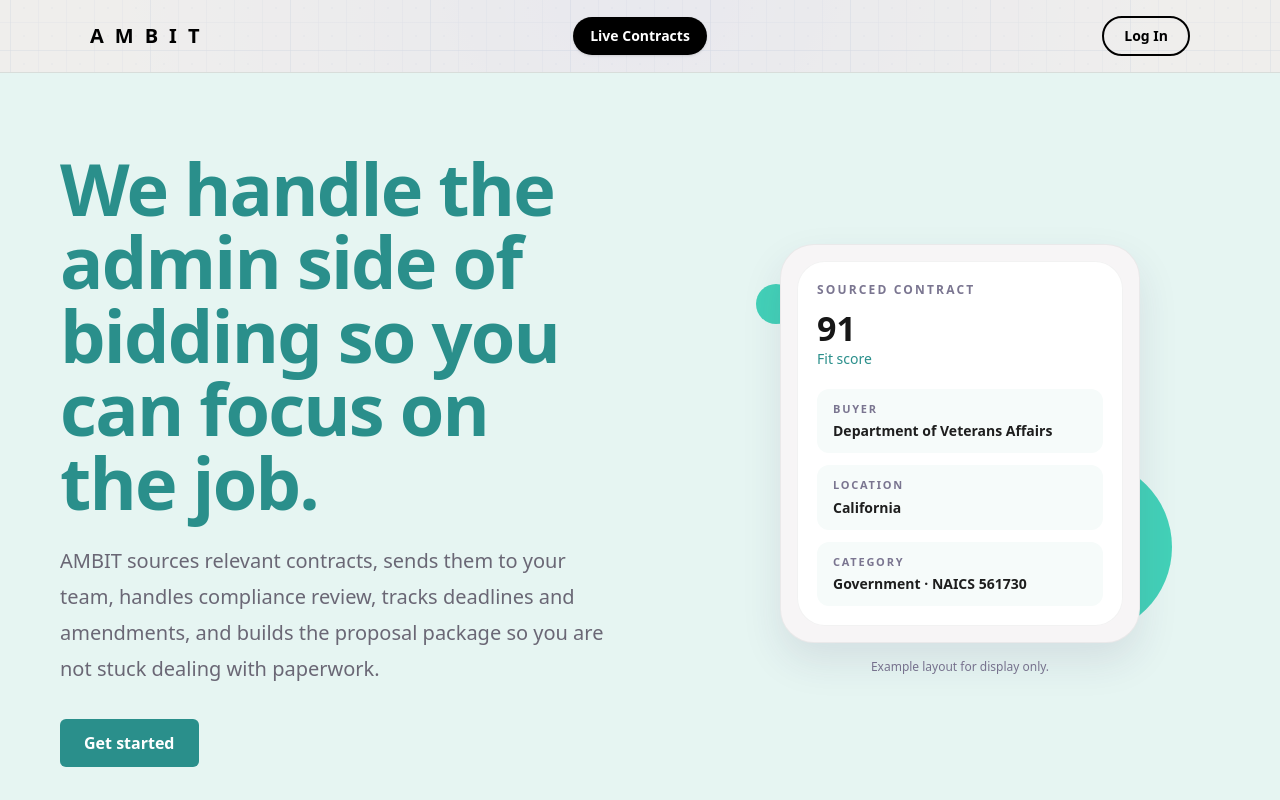
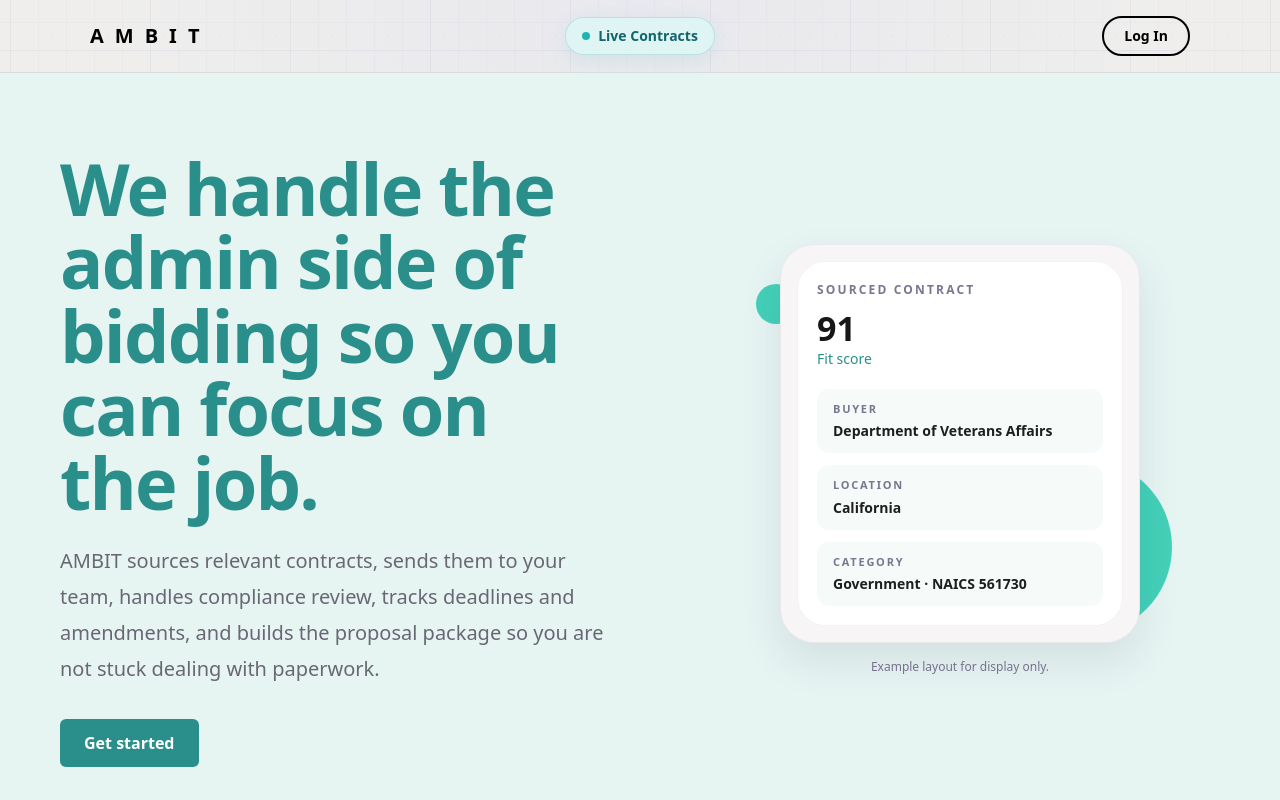
Before and after one commit to seansevrix/ambit, a Next.js app: page / in a window 1280 px wide. Shown: the top 800 px of the page. Built offline with nearby package versions, Linux system fonts and the light colour scheme.

Commit message:
Refine live contracts nav styling

```diff
--- a/app/components/SiteNav.tsx
+++ b/app/components/SiteNav.tsx
@@ -58,8 +58,9 @@ export default function SiteNav() {
         <div className="hidden md:flex justify-self-center">
           <Link
             href="/live-contracts"
-            className="inline-flex items-center justify-center rounded-full border border-black/15 bg-black px-4 py-2 text-sm font-semibold text-white shadow-sm transition hover:opacity-90"
+            className="inline-flex items-center gap-2 rounded-full border border-[#1E9BA2]/20 bg-[#DFF5F4] px-4 py-2 text-sm font-semibold text-[#11656B] shadow-[0_6px_20px_rgba(30,155,162,0.10)] transition duration-200 hover:-translate-y-[1px] hover:bg-[#D4F1EF] hover:shadow-[0_10px_24px_rgba(30,155,162,0.16)]"
           >
+            <span className="h-2 w-2 rounded-full bg-[#1DB6AE] animate-pulse" />
             Live Contracts
           </Link>
         </div>
```
